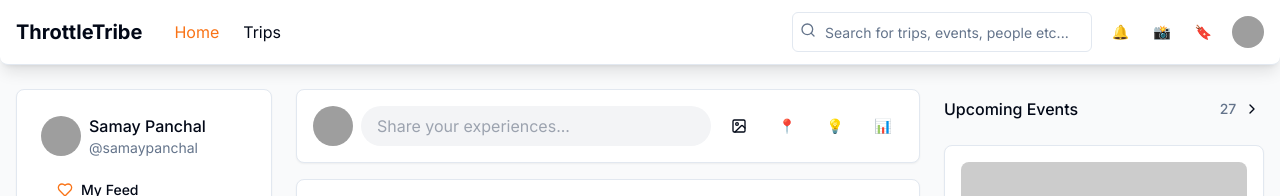
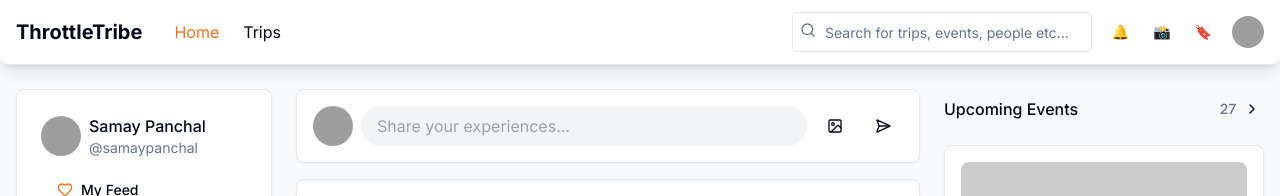
Before and after one commit to DhruboBalakSen/ThrottleTribe1, a Next.js app: page / in a window 1280 px wide. Shown: the top 196 px of the page. Built offline with nearby package versions, Linux system fonts and the light colour scheme; grey boxes are pictures that could not be loaded.

Commit message:
created Create component

```diff
--- /dev/null
+++ b/components/main/create.tsx
@@ -0,0 +1,44 @@
+"use client";
+
+import { Image, SendHorizonal } from "lucide-react";
+import { Button } from "../ui/button";
+import { Card, CardContent } from "../ui/card";
+import { useRef } from "react";
+
+export default function Create() {
+  const fileInputRef = useRef<HTMLInputElement>(null);
+
+  const handleClick = () => {
+    fileInputRef.current?.click();
+  };
+
+  return (
+    <Card className="mb-4">
+      <CardContent className="p-4">
+        <div className="flex gap-2">
+          <img
+            src="default_pfp.jpg"
+            alt="Profile"
+            className="h-10 w-10 rounded-full"
+          />
+          <input
+            type="text"
+            placeholder="Share your experiences..."
+            className="flex-1 bg-gray-100 rounded-full px-4"
+          />
+          <div className="flex gap-2">
+            <Button variant="ghost" size="icon" onClick={handleClick}>
+              <Image className="h-5 w-5" />
+              <input type="file" ref={fileInputRef} className="hidden" />
+            </Button>
+          </div>
+          <div className="flex gap-2">
+            <Button variant="ghost" size="icon">
+              <SendHorizonal className="h-5 w-5" />
+            </Button>
+          </div>
+        </div>
+      </CardContent>
+    </Card>
+  );
+}
--- a/components/main/feed.tsx
+++ b/components/main/feed.tsx
@@ -1,7 +1,8 @@
-import { Image, MessageCircle, Share2, Bookmark } from 'lucide-react'
-import { Button } from "@/components/ui/button"
-import { Card, CardContent } from "@/components/ui/card"
-import { Post } from './post'
+import { Image, MessageCircle, Share2, Bookmark } from "lucide-react";
+import { Button } from "@/components/ui/button";
+import { Card, CardContent } from "@/components/ui/card";
+import { Post } from "./post";
+import Create from "./create";
 
 const mockPosts = [
   {
@@ -9,73 +10,38 @@ const mockPosts = [
     author: {
       name: "Pankaj Reet Tech",
       username: "pankajreet",
-      avatar: "/placeholder.svg?height=40&width=40"
+      avatar: "/placeholder.svg?height=40&width=40",
     },
-    content: "Adipiscing sapien felis in semper porttitor massa senectus nunc. Non ac cursus nisi luctus diam dignissim. Cras tincidunt etiam morbi egestas...",
+    content:
+      "Adipiscing sapien felis in semper porttitor massa senectus nunc. Non ac cursus nisi luctus diam dignissim. Cras tincidunt etiam morbi egestas...",
     image: "https://placehold.co/600x300",
     likes: 10212,
     comments: 238,
-    shares: 127
+    shares: 127,
   },
   {
     id: 2,
     author: {
       name: "Jane Doe",
       username: "janedoe",
-      avatar: "/placeholder.svg?height=40&width=40"
+      avatar: "/placeholder.svg?height=40&width=40",
     },
-    content: "Lorem ipsum dolor sit amet, consectetur adipiscing elit. Sed do eiusmod tempor incididunt ut labore et dolore magna aliqua...",
+    content:
+      "Lorem ipsum dolor sit amet, consectetur adipiscing elit. Sed do eiusmod tempor incididunt ut labore et dolore magna aliqua...",
     image: "https://placehold.co/600x300",
     likes: 8765,
     comments: 192,
-    shares: 85
-  }
-]
+    shares: 85,
+  },
+];
 
 export function Feed() {
   return (
     <div className="flex-1 max-w-2xl mx-auto">
-      {/* <div className="flex gap-2 overflow-x-auto py-4 px-2">
-        {[1, 2, 3, 4, 5, 6, 7].map((i) => (
-          <div key={i} className="flex flex-col items-center gap-1">
-            <img
-              src="default_pfp.jpg"
-              alt="Story"
-              className="h-14 w-14 rounded-full ring-2 ring-orange-500 p-1"
-            />
-            <span className="text-xs">User {i}</span>
-          </div>
-        ))}
-      </div> */}
-
-      <Card className="mb-4">
-        <CardContent className="p-4">
-          <div className="flex gap-2">
-            <img
-              src="default_pfp.jpg"
-              alt="Profile"
-              className="h-10 w-10 rounded-full"
-            />
-            <input
-              type="text"
-              placeholder="Share your experiences..."
-              className="flex-1 bg-gray-100 rounded-full px-4"
-            />
-            <div className="flex gap-2">
-              <Button variant="ghost" size="icon">
-                <Image className="h-5 w-5" />
-              </Button>
-              <Button variant="ghost" size="icon">📍</Button>
-              <Button variant="ghost" size="icon">💡</Button>
-              <Button variant="ghost" size="icon">📊</Button>
-            </div>
-          </div>
-        </CardContent>
-      </Card>
-
+      <Create />
       {mockPosts.map((post) => (
         <Post key={post.id} {...post} />
       ))}
     </div>
-  )
+  );
 }
```
